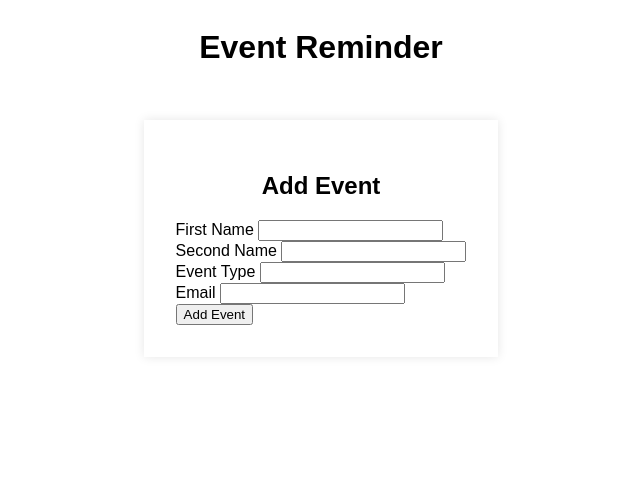
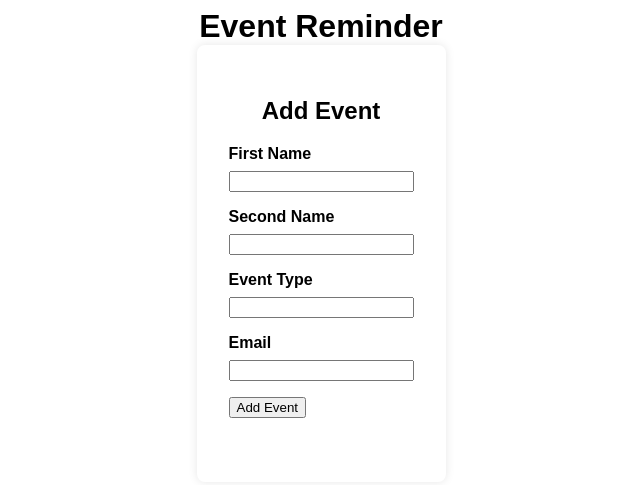
Before and after one commit to Markmcl25/task_management, a website: page index.html in a window 1280 px wide. Shown: the whole page, without its empty margins (319-959 px from the left). Drawn offline with Linux system fonts and the light colour scheme.

Commit message:
added css to style the webpage.

```diff
--- a/style.css
+++ b/style.css
@@ -7,11 +7,30 @@ body {
 
 .container {
     padding: 2em;
-    margin: 2em;
+    margin: 0 auto;
     box-shadow: 0 0 10px rgba(0, 0, 0, 0.1);
     align-items: center;
+    border-radius: 8px;
+}
+
+h1 {
+    margin: 0;
 }
 
 h2 {
     text-align: center;
 }
+
+#formContainer {
+    margin-bottom: 2em;
+}
+
+.form-group {
+    margin-bottom: 1em;
+}
+
+.form-group label {
+    display: block;
+    margin-bottom: 0.5em;
+    font-weight: bold;
+}
```
